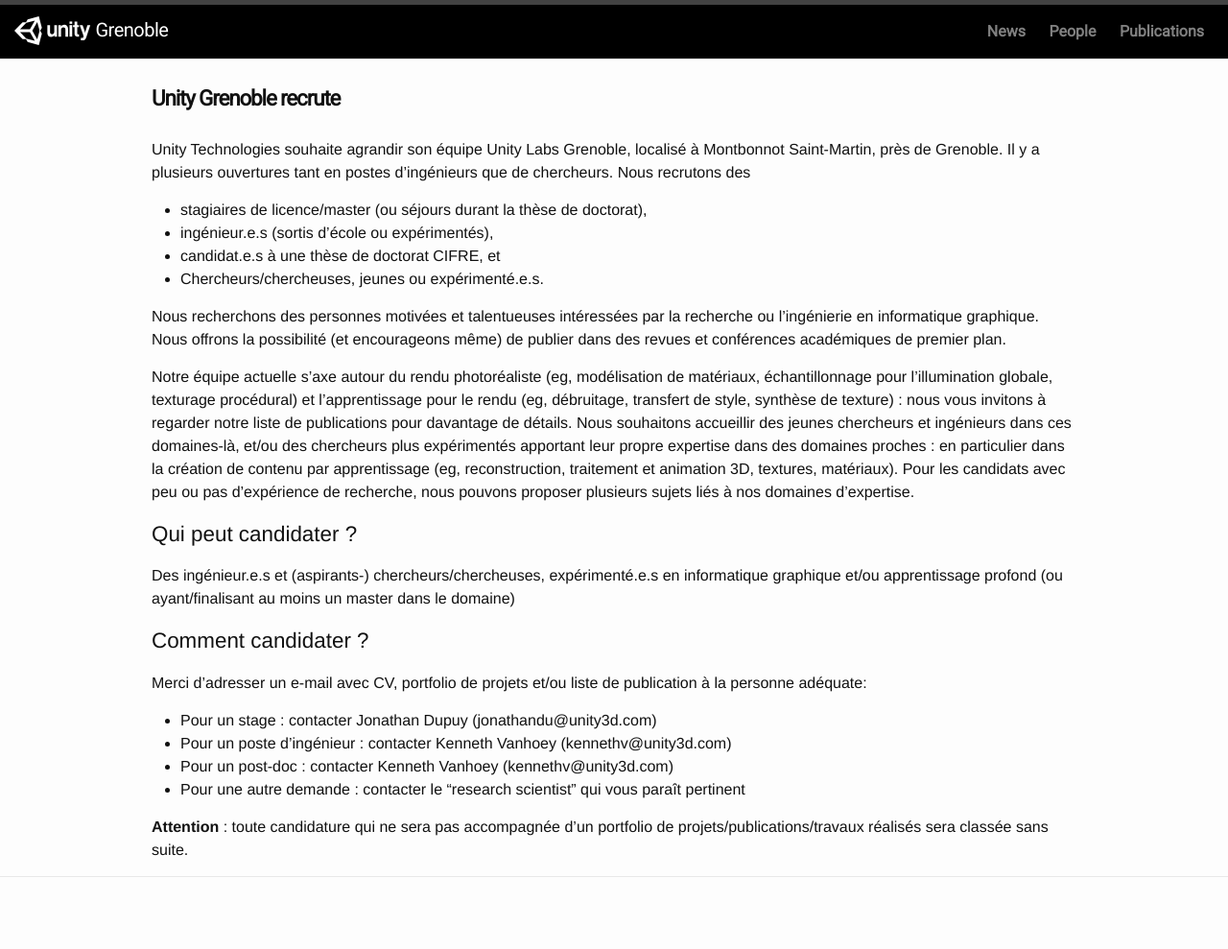
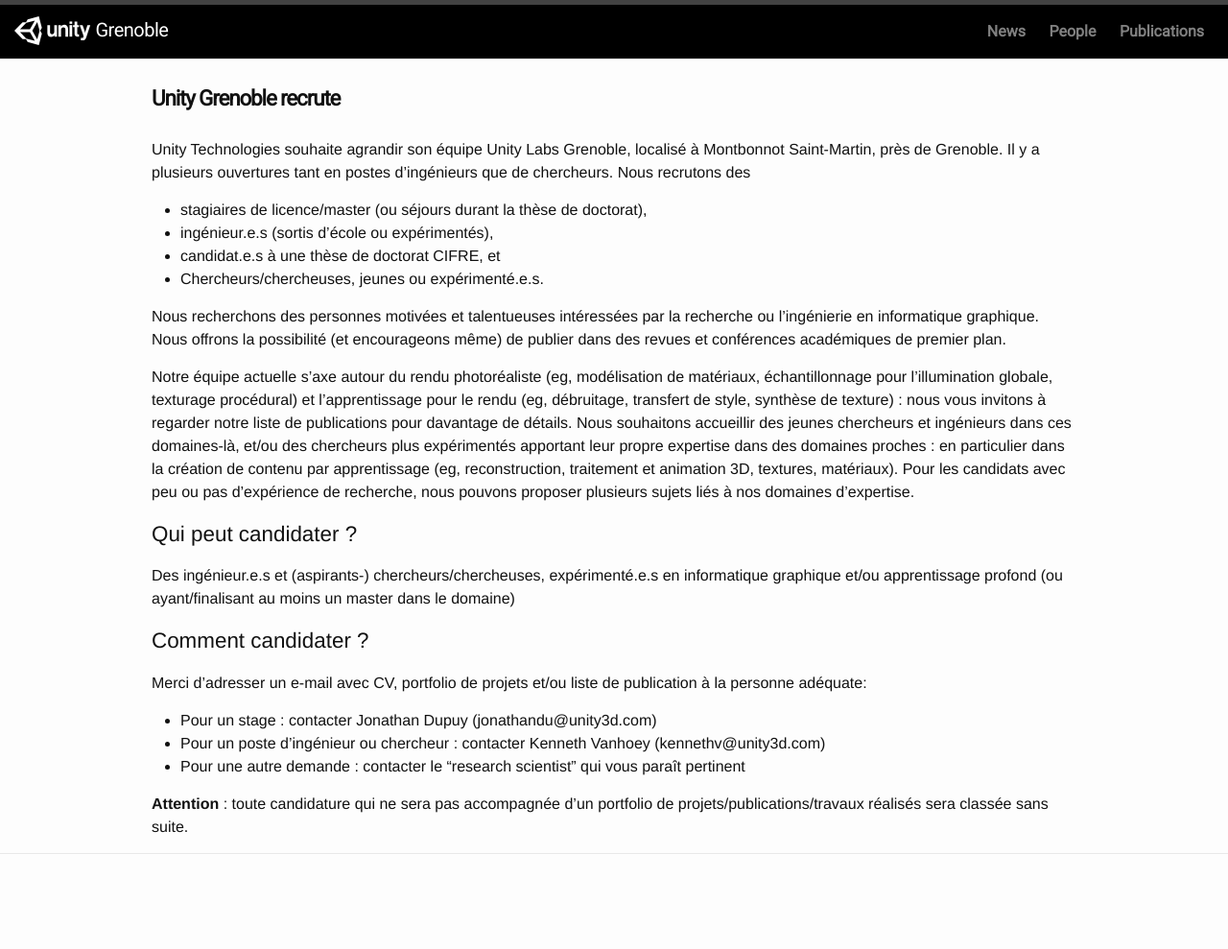
Before and after one commit to unity-grenoble/website, a Jekyll site: the page built from _posts/2019-09-17-news-looking-for-talent.markdown, in a window 1280 px wide. Shown: the whole page at 96% size. Built offline with Jekyll 4.4.1, drawn with Linux system fonts in a browser that asks for light colours; after the commit the page ends 965 px from its top, so only the background shows below that.

Commit message:
MAJ fiche de recrutement

```diff
--- a/_posts/2019-09-17-news-looking-for-talent.markdown
+++ b/_posts/2019-09-17-news-looking-for-talent.markdown
@@ -25,8 +25,7 @@
 ##### Comment candidater ?
 Merci d'adresser un e-mail avec CV, portfolio de projets et/ou liste de publication à la personne adéquate:
 * Pour un stage : contacter Jonathan Dupuy (jonathandu@unity3d.com)
-* Pour un poste d'ingénieur : contacter Kenneth Vanhoey (kennethv@unity3d.com)
-* Pour un post-doc : contacter Kenneth Vanhoey (kennethv@unity3d.com)
+* Pour un poste d'ingénieur ou chercheur : contacter Kenneth Vanhoey (kennethv@unity3d.com)
 * Pour une autre demande : contacter le "research scientist" qui vous paraît pertinent
 
 **Attention** : toute candidature qui ne sera pas accompagnée d'un portfolio de projets/publications/travaux réalisés sera classée sans suite.
```
